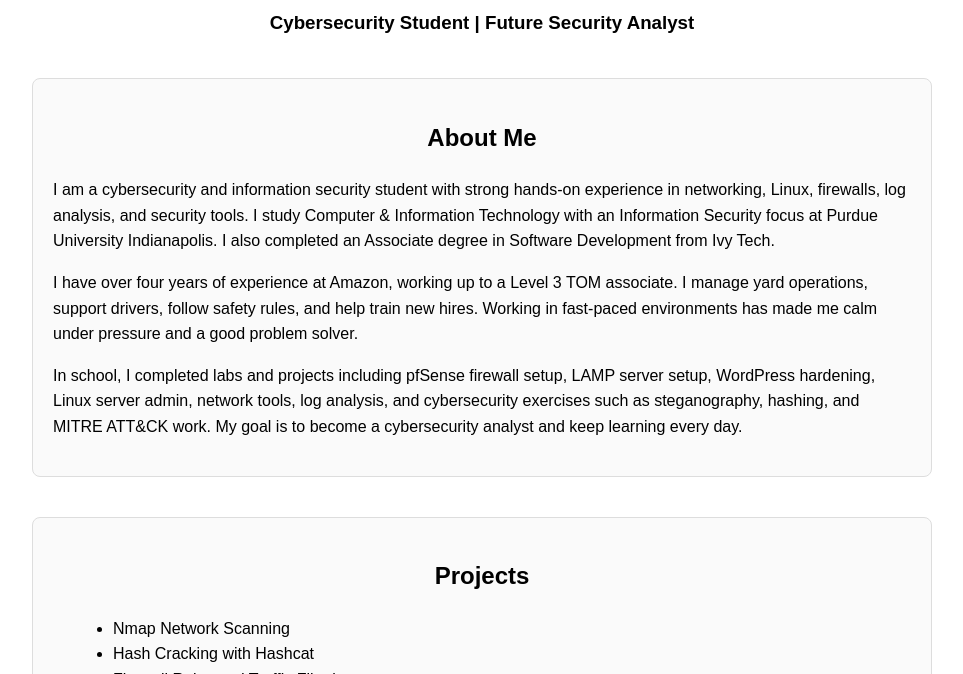
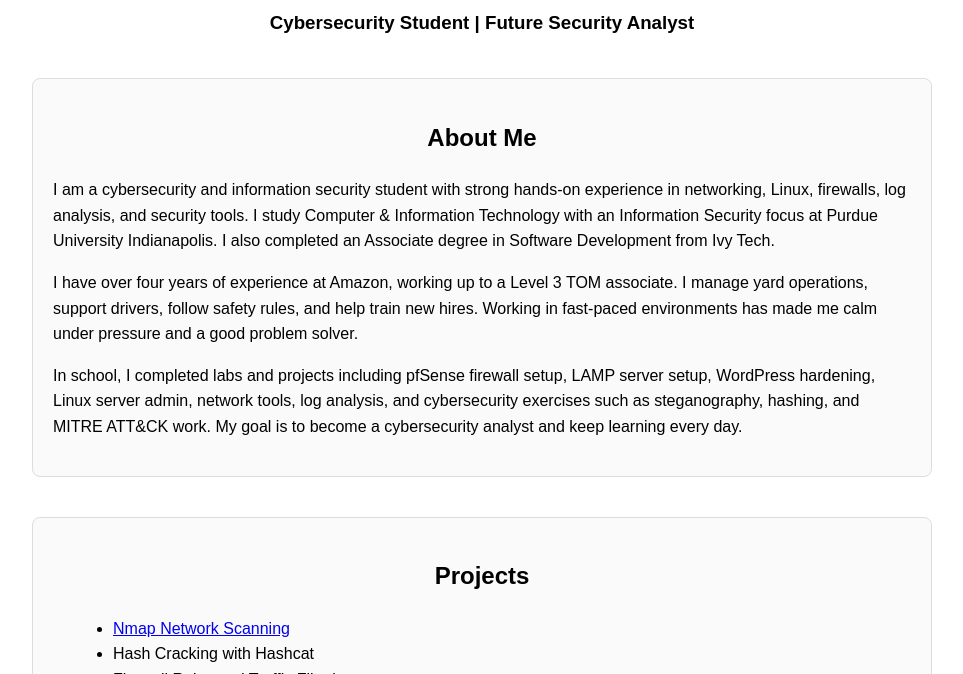
Before and after one commit to manjeetsinghcyber/manjeet-portfolio, a plain HTML site: page index.html in a window 1280 px wide. Shown: the part 126-800 px from the top of the page, without its empty margins (158-1121 px from the left). Drawn offline with Linux system fonts and the light colour scheme.

Commit message:
Update index.html

```diff
--- a/index.html
+++ b/index.html
@@ -55,7 +55,7 @@
     <div class="section">
         <h2>Projects</h2>
         <ul>
-            <li>Nmap Network Scanning</li>
+            <li><a href="projects/nmap.html">Nmap Network Scanning</a></li>
             <li>Hash Cracking with Hashcat</li>
             <li>Firewall Rules and Traffic Filtering</li>
             <li>Steganography Analysis (Steghide)</li>
```
